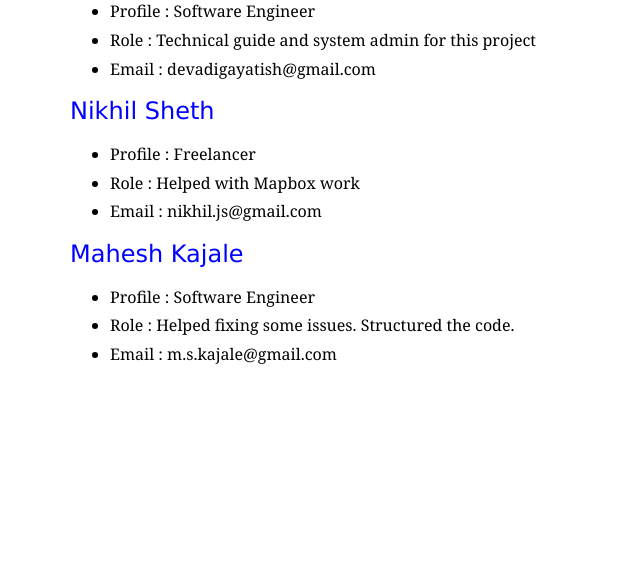
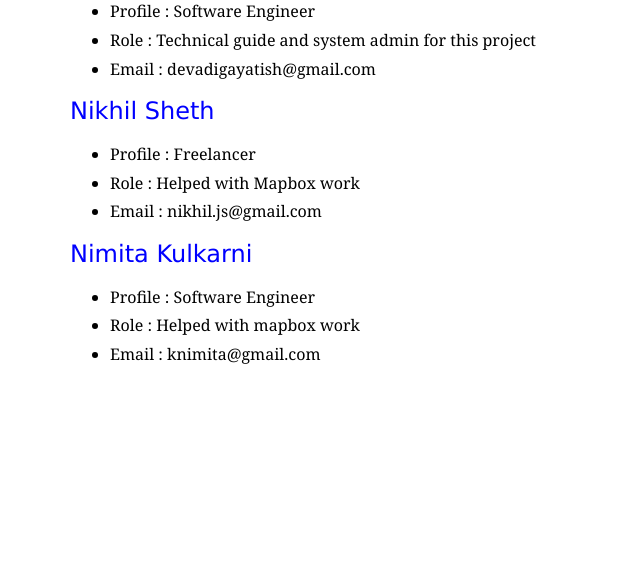
Before and after one commit to devadigayatish/nagarsevak_report_card, a PHP site: page /contributors.php in a window 1280 px wide. Shown: the part 444-1007 px from the top of the page, without its empty margins (0-640 px from the left). Run offline with PHP 8.4, Linux system fonts and the light colour scheme; data that the repository does not hold is empty; a stand-in replaces the project's code that opens the database connection; some libraries are stand-ins or nearby versions; some web fonts are replaced.

Commit message:
Updated contributors page

```diff
--- a/contributors.php
+++ b/contributors.php
@@ -24,11 +24,11 @@
                     <li>Role    : Helped with Mapbox work</li>
                     <li>Email   : nikhil.js@gmail.com</li>
                 </ul>
-                <h3 class="contributor-name"> Mahesh Kajale </h3>
+                <h3 class="contributor-name"> Nimita Kulkarni </h3>
                 <ul class="contributor-description">
                     <li>Profile : Software Engineer</li>
-                    <li>Role    : Helped fixing some issues. Structured the code.</li>
-                    <li>Email   : m.s.kajale@gmail.com</li>
+                    <li>Role    : Helped with mapbox work</li>
+                    <li>Email   : knimita@gmail.com</li>
                 </ul>
             </div>
         </div>
```
Also changed, not shown: README.md.
